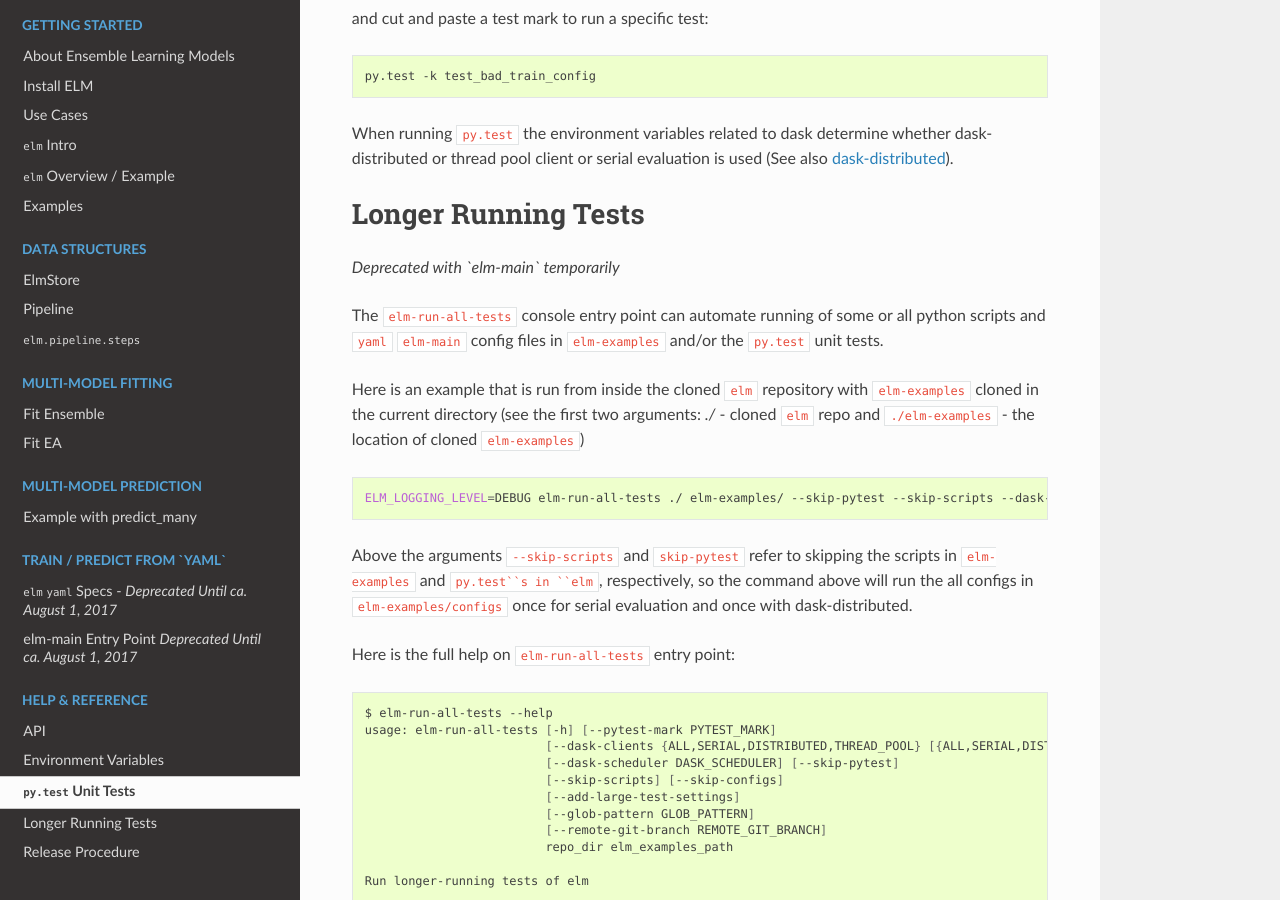
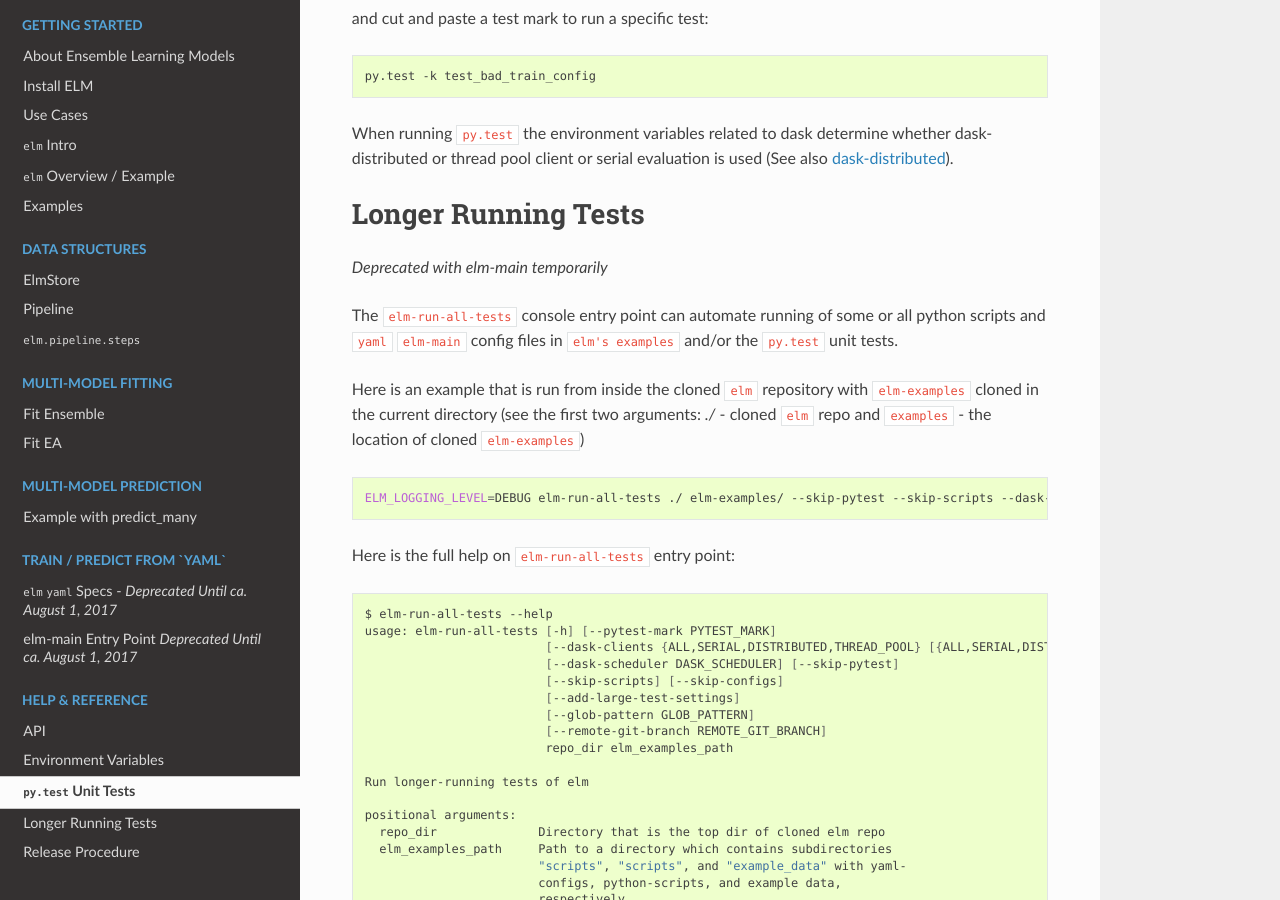
Before and after one commit to ContinuumIO/elm, a Sphinx documentation site: the page built from docs/source/testing.rst, in a window 1280 px wide and 900 px high, scrolled down 697 px. Built offline with Sphinx 7.4.7 and the Read the Docs theme 2.0.0, drawn with Linux system fonts in a browser that asks for light colours; pages that are not in the unit, such as notebooks, are missing from menus.

Commit message:
update docs punctuation

```diff
--- a/docs/source/testing.rst
+++ b/docs/source/testing.rst
@@ -43,18 +43,16 @@ When running ``py.test`` the environment variables related to dask determine whe
 Longer Running Tests
 ~~~~~~~~~~~~~~~~~~~~
 
-*Deprecated with `elm-main` temporarily*
+*Deprecated with elm-main temporarily*
 
-The ``elm-run-all-tests`` console entry point can automate running of some or all python scripts and ``yaml`` ``elm-main`` config files in ``elm-examples`` and/or the ``py.test`` unit tests.
+The ``elm-run-all-tests`` console entry point can automate running of some or all python scripts and ``yaml`` ``elm-main`` config files in ``elm's examples`` and/or the ``py.test`` unit tests.
 
-Here is an example that is run from inside the cloned ``elm`` repository with ``elm-examples`` cloned in the current directory (see the first two arguments: `./` - cloned ``elm`` repo and ``./elm-examples`` - the location of cloned ``elm-examples``)
+Here is an example that is run from inside the cloned ``elm`` repository with ``elm-examples`` cloned in the current directory (see the first two arguments: `./` - cloned ``elm`` repo and ``examples`` - the location of cloned ``elm-examples``)
 
 .. code-block:: bash
 
 
    ELM_LOGGING_LEVEL=DEBUG elm-run-all-tests ./ elm-examples/ --skip-pytest --skip-scripts --dask-clients SERIAL DISTRIBUTED --dask-scheduler 10.0.0.10:8786
-
-Above the arguments ``--skip-scripts`` and ``skip-pytest`` refer to skipping the scripts in ``elm-examples`` and ``py.test``s in ``elm``, respectively, so the command above will run the all configs in ``elm-examples/configs`` once for serial evaluation and once with dask-distributed.
 
 Here is the full help on ``elm-run-all-tests`` entry point:
 
```
